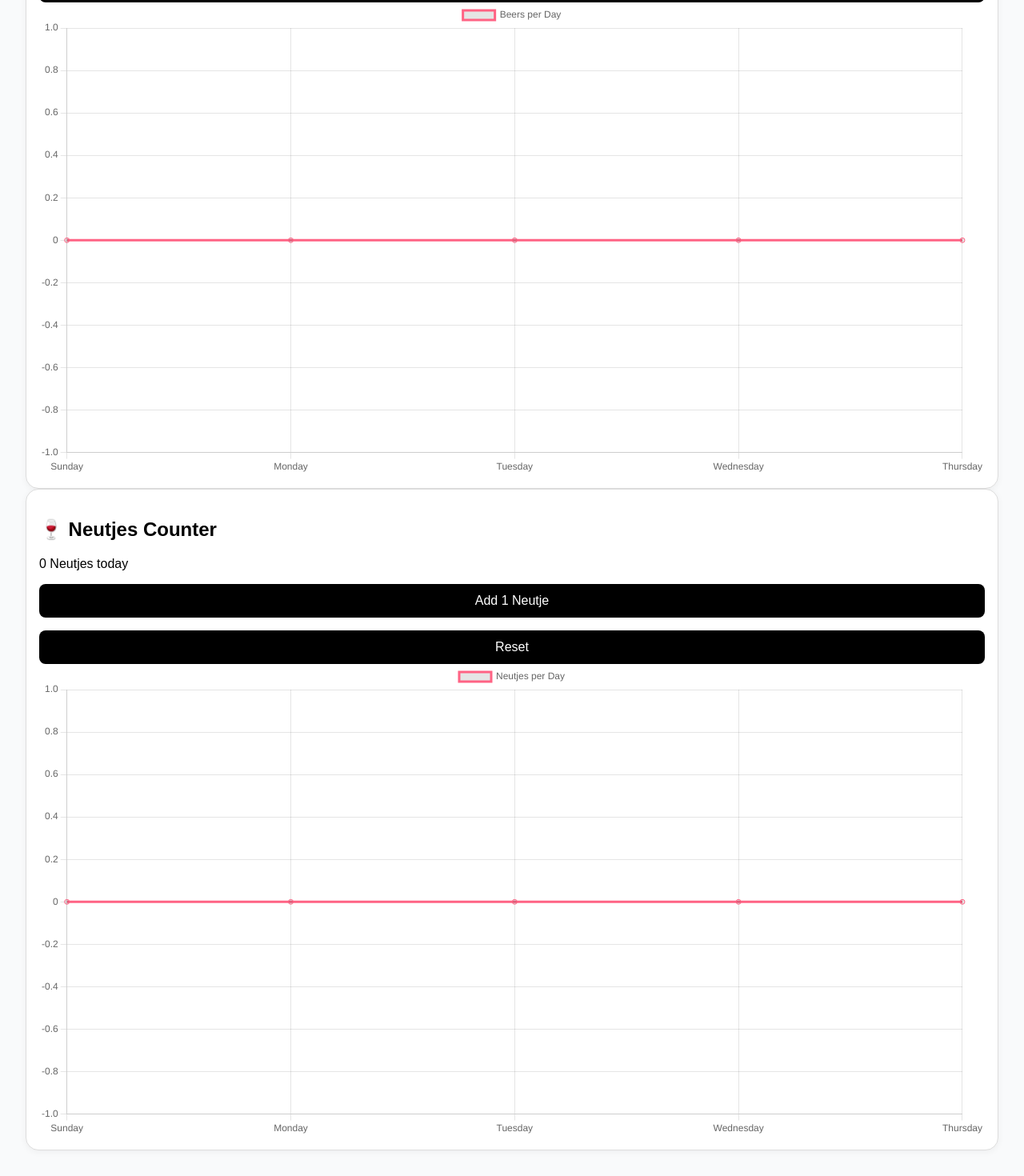
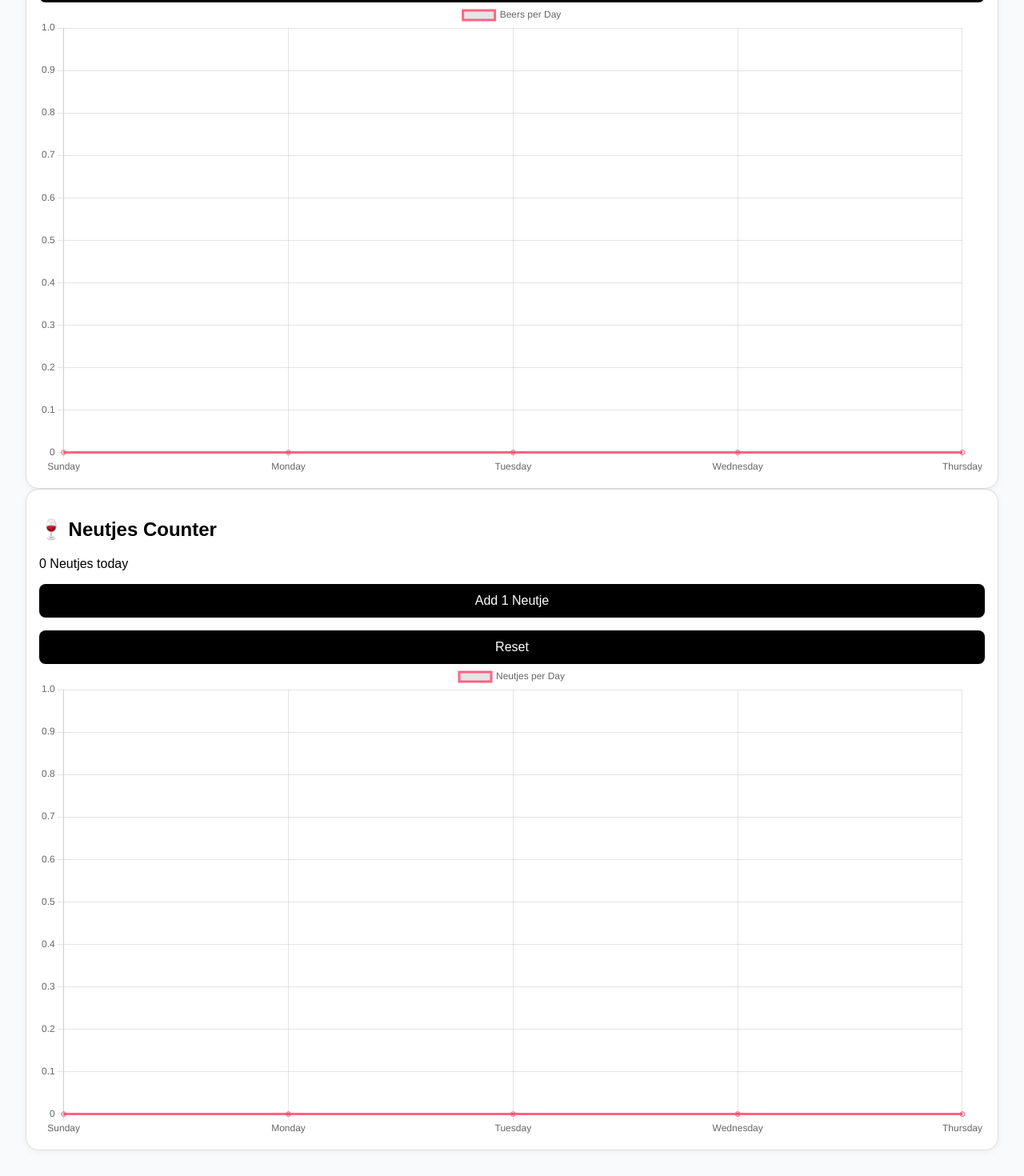
Before and after one commit to westerik75/gym-streak-tracker, a React (Vite) app: page / in a window 1280 px wide. Shown: the part 248-1718 px from the top of the page at 80% size. Built offline with nearby package versions, Linux system fonts and the light colour scheme.

Commit message:
graph not below 0

```diff
--- a/src/App.jsx
+++ b/src/App.jsx
@@ -136,7 +136,7 @@ function BeerCounter() {
             <Button onClick={resetBeer}>Reset</Button>
           </div>
           <div className="mt-6">
-            <Line data={chartData} />
+            <Line data={chartData} options={chartOptions} />
           </div>
         </CardContent>
       </Card>
@@ -210,7 +210,7 @@ function NeutjesCounter() {
             <Button onClick={resetNeutje}>Reset</Button>
           </div>
           <div className="mt-6">
-            <Line data={chartData} />
+            <Line data={chartData} options={chartOptions} />
           </div>
         </CardContent>
       </Card>
```
